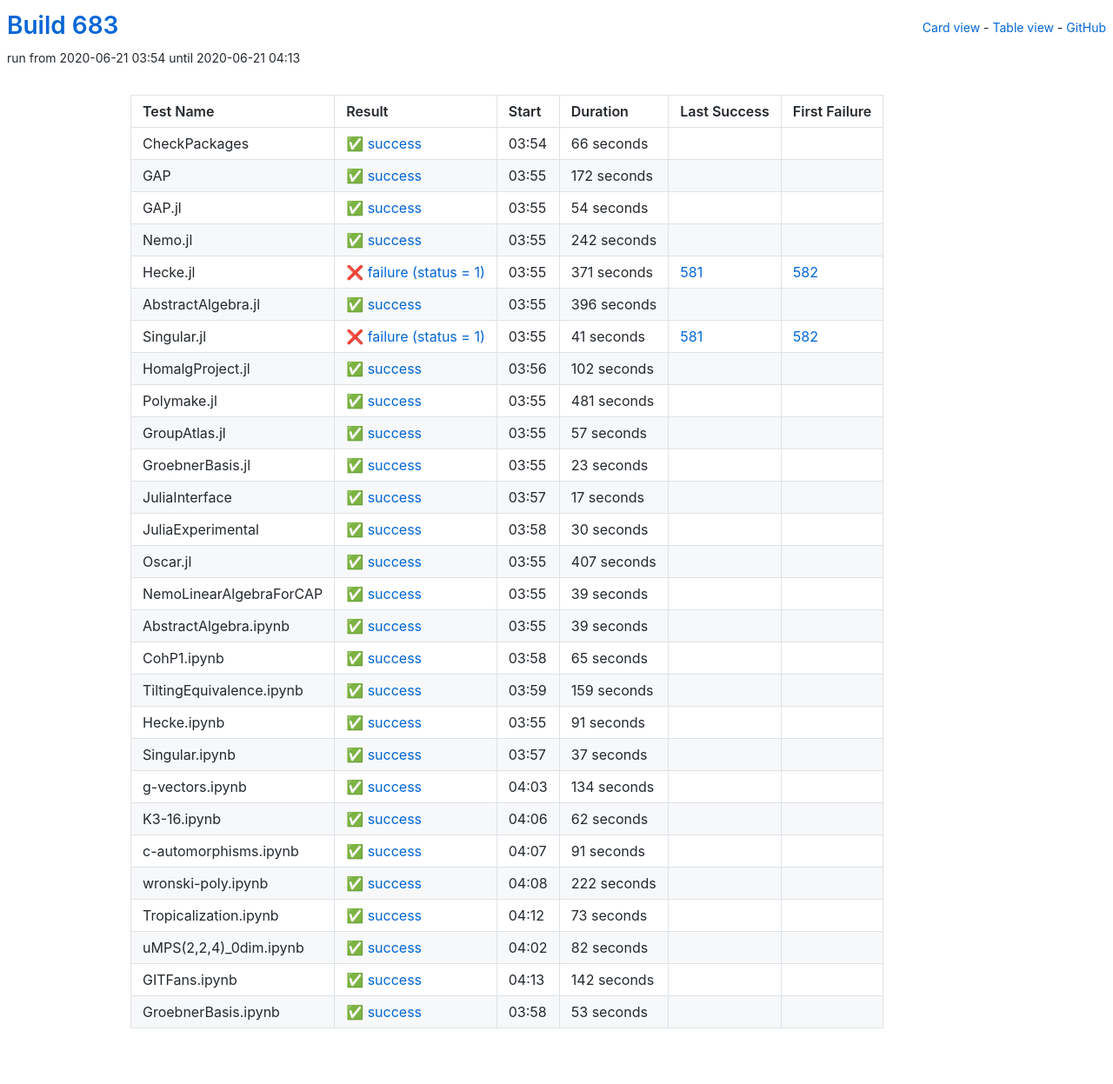
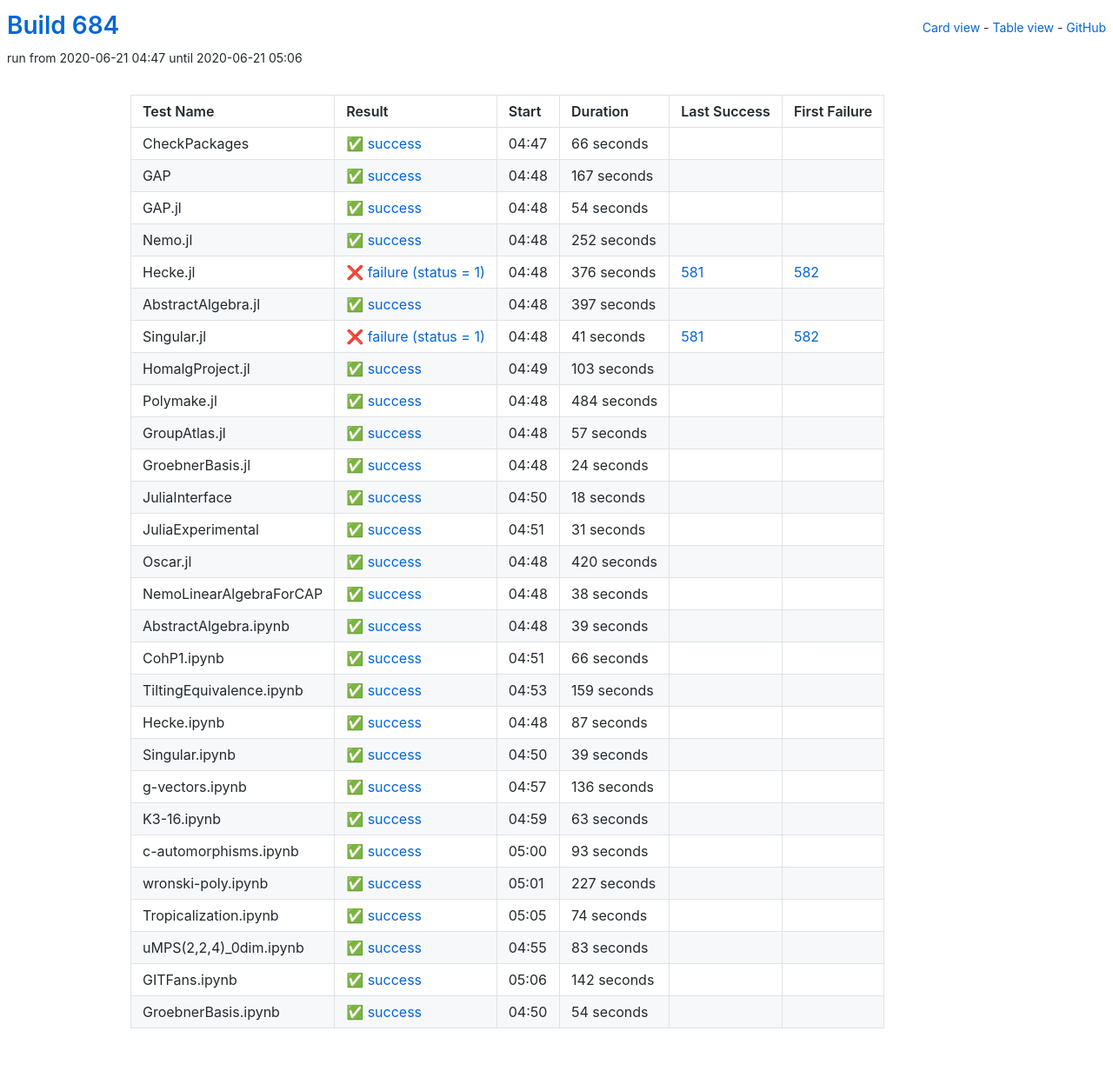
Before and after one commit to oscar-system/oscar-ci-status-1.4, a Jekyll site: the page built from table.html, in a window 1280 px wide. Shown: the whole page at 87% size. Built offline with Jekyll 4.4.1, drawn with Linux system fonts in a browser that asks for light colours.

Commit message:
Build #684

```diff
--- a/_data/ci.yml
+++ b/_data/ci.yml
@@ -1,6 +1,6 @@
 ---
-build: 683
-build_url: https://oscarci.mathematik.uni-kl.de/job/oscar-julia-1.4/683/
+build: 684
+build_url: https://oscarci.mathematik.uni-kl.de/job/oscar-julia-1.4/684/
 job: oscar-julia-1.4
 organization: oscar-system
 repo: oscar-ci-status-1.4
@@ -8,8 +8,8 @@ repourl: https://github.com/oscar-system/oscar-ci-status-1.4
 tests:
 - name: CheckPackages
   id: checkpackages
-  log: https://oscarci.mathematik.uni-kl.de/job/oscar-julia-1.4/683/artifact/logs/build-683/CheckPackages.log
-  start: 2020-06-21 03:54
+  log: https://oscarci.mathematik.uni-kl.de/job/oscar-julia-1.4/684/artifact/logs/build-684/CheckPackages.log
+  start: 2020-06-21 04:47
   success: true
   exitcode: 0
   status: success
@@ -20,20 +20,20 @@ tests:
   first_failure_url:
 - name: GAP
   id: gap
-  log: https://oscarci.mathematik.uni-kl.de/job/oscar-julia-1.4/683/artifact/logs/build-683/GAP.log
-  start: 2020-06-21 03:55
+  log: https://oscarci.mathematik.uni-kl.de/job/oscar-julia-1.4/684/artifact/logs/build-684/GAP.log
+  start: 2020-06-21 04:48
   success: true
   exitcode: 0
   status: success
-  duration: 172
+  duration: 167
   last_success: false
   last_success_url:
   first_failure: false
   first_failure_url:
 - name: GAP.jl
   id: gap-jl
-  log: https://oscarci.mathematik.uni-kl.de/job/oscar-julia-1.4/683/artifact/logs/build-683/GAP.jl.log
-  start: 2020-06-21 03:55
+  log: https://oscarci.mathematik.uni-kl.de/job/oscar-julia-1.4/684/artifact/logs/build-684/GAP.jl.log
+  start: 2020-06-21 04:48
   success: true
   exitcode: 0
   status: success
@@ -44,44 +44,44 @@ tests:
   first_failure_url:
 - name: Nemo.jl
   id: nemo-jl
-  log: https://oscarci.mathematik.uni-kl.de/job/oscar-julia-1.4/683/artifact/logs/build-683/Nemo.jl.log
-  start: 2020-06-21 03:55
+  log: https://oscarci.mathematik.uni-kl.de/job/oscar-julia-1.4/684/artifact/logs/build-684/Nemo.jl.log
+  start: 2020-06-21 04:48
   success: true
   exitcode: 0
   status: success
-  duration: 242
+  duration: 252
   last_success: false
   last_success_url:
   first_failure: false
   first_failure_url:
 - name: Hecke.jl
   id: hecke-jl
-  log: https://oscarci.mathematik.uni-kl.de/job/oscar-julia-1.4/683/artifact/logs/build-683/Hecke.jl.log
-  start: 2020-06-21 03:55
+  log: https://oscarci.mathematik.uni-kl.de/job/oscar-julia-1.4/684/artifact/logs/build-684/Hecke.jl.log
+  start: 2020-06-21 04:48
   success: false
   exitcode: 1
   status: failure
-  duration: 371
+  duration: 376
   last_success: 581
   last_success_url: https://oscarci.mathematik.uni-kl.de/job/oscar-julia-1.4/581/
   first_failure: 582
   first_failure_url: https://oscarci.mathematik.uni-kl.de/job/oscar-julia-1.4/582/
 - name: AbstractAlgebra.jl
   id: abstractalgebra-jl
-  log: https://oscarci.mathematik.uni-kl.de/job/oscar-julia-1.4/683/artifact/logs/build-683/AbstractAlgebra.jl.log
-  start: 2020-06-21 03:55
+  log: https://oscarci.mathematik.uni-kl.de/job/oscar-julia-1.4/684/artifact/logs/build-684/AbstractAlgebra.jl.log
+  start: 2020-06-21 04:48
   success: true
   exitcode: 0
   status: success
-  duration: 396
+  duration: 397
   last_success: false
   last_success_url:
   first_failure: false
   first_failure_url:
 - name: Singular.jl
   id: singular-jl
-  log: https://oscarci.mathematik.uni-kl.de/job/oscar-julia-1.4/683/artifact/logs/build-683/Singular.jl.log
-  start: 2020-06-21 03:55
+  log: https://oscarci.mathematik.uni-kl.de/job/oscar-julia-1.4/684/artifact/logs/build-684/Singular.jl.log
+  start: 2020-06-21 04:48
   success: false
   exitcode: 1
   status: failure
@@ -92,32 +92,32 @@ tests:
   first_failure_url: https://oscarci.mathematik.uni-kl.de/job/oscar-julia-1.4/582/
 - name: HomalgProject.jl
   id: homalgproject-jl
-  log: https://oscarci.mathematik.uni-kl.de/job/oscar-julia-1.4/683/artifact/logs/build-683/HomalgProject.jl.log
-  start: 2020-06-21 03:56
+  log: https://oscarci.mathematik.uni-kl.de/job/oscar-julia-1.4/684/artifact/logs/build-684/HomalgProject.jl.log
+  start: 2020-06-21 04:49
   success: true
   exitcode: 0
   status: success
-  duration: 102
+  duration: 103
   last_success: false
   last_success_url:
   first_failure: false
   first_failure_url:
 - name: Polymake.jl
   id: polymake-jl
-  log: https://oscarci.mathematik.uni-kl.de/job/oscar-julia-1.4/683/artifact/logs/build-683/Polymake.jl.log
-  start: 2020-06-21 03:55
+  log: https://oscarci.mathematik.uni-kl.de/job/oscar-julia-1.4/684/artifact/logs/build-684/Polymake.jl.log
+  start: 2020-06-21 04:48
   success: true
   exitcode: 0
   status: success
-  duration: 481
+  duration: 484
   last_success: false
   last_success_url:
   first_failure: false
   first_failure_url:
 - name: GroupAtlas.jl
   id: groupatlas-jl
-  log: https://oscarci.mathematik.uni-kl.de/job/oscar-julia-1.4/683/artifact/logs/build-683/GroupAtlas.jl.log
-  start: 2020-06-21 03:55
+  log: https://oscarci.mathematik.uni-kl.de/job/oscar-julia-1.4/684/artifact/logs/build-684/GroupAtlas.jl.log
+  start: 2020-06-21 04:48
   success: true
   exitcode: 0
   status: success
@@ -128,68 +128,68 @@ tests:
   first_failure_url:
 - name: GroebnerBasis.jl
   id: groebnerbasis-jl
-  log: https://oscarci.mathematik.uni-kl.de/job/oscar-julia-1.4/683/artifact/logs/build-683/GroebnerBasis.jl.log
-  start: 2020-06-21 03:55
+  log: https://oscarci.mathematik.uni-kl.de/job/oscar-julia-1.4/684/artifact/logs/build-684/GroebnerBasis.jl.log
+  start: 2020-06-21 04:48
   success: true
   exitcode: 0
   status: success
-  duration: 23
+  duration: 24
   last_success: false
   last_success_url:
   first_failure: false
   first_failure_url:
 - name: JuliaInterface
   id: juliainterface
-  log: https://oscarci.mathematik.uni-kl.de/job/oscar-julia-1.4/683/artifact/logs/build-683/JuliaInterface.log
-  start: 2020-06-21 03:57
+  log: https://oscarci.mathematik.uni-kl.de/job/oscar-julia-1.4/684/artifact/logs/build-684/JuliaInterface.log
+  start: 2020-06-21 04:50
   success: true
   exitcode: 0
   status: success
-  duration: 17
+  duration: 18
   last_success: false
   last_success_url:
   first_failure: false
   first_failure_url:
 - name: JuliaExperimental
   id: juliaexperimental
-  log: https://oscarci.mathematik.uni-kl.de/job/oscar-julia-1.4/683/artifact/logs/build-683/JuliaExperimental.log
-  start: 2020-06-21 03:58
+  log: https://oscarci.mathematik.uni-kl.de/job/oscar-julia-1.4/684/artifact/logs/build-684/JuliaExperimental.log
+  start: 2020-06-21 04:51
   success: true
   exitcode: 0
   status: success
-  duration: 30
+  duration: 31
   last_success: false
   last_success_url:
   first_failure: false
   first_failure_url:
 - name: Oscar.jl
   id: oscar-jl
-  log: https://oscarci.mathematik.uni-kl.de/job/oscar-julia-1.4/683/artifact/logs/build-683/Oscar.jl.log
-  start: 2020-06-21 03:55
+  log: https://oscarci.mathematik.uni-kl.de/job/oscar-julia-1.4/684/artifact/logs/build-684/Oscar.jl.log
+  start: 2020-06-21 04:48
   success: true
   exitcode: 0
   status: success
-  duration: 407
+  duration: 420
   last_success: false
   last_success_url:
   first_failure: false
   first_failure_url:
 - name: NemoLinearAlgebraForCAP
   id: nemolinearalgebraforcap
-  log: https://oscarci.mathematik.uni-kl.de/job/oscar-julia-1.4/683/artifact/logs/build-683/NemoLinearAlgebraForCAP.log
-  start: 2020-06-21 03:55
+  log: https://oscarci.mathematik.uni-kl.de/job/oscar-julia-1.4/684/artifact/logs/build-684/NemoLinearAlgebraForCAP.log
+  start: 2020-06-21 04:48
   success: true
   exitcode: 0
   status: success
-  duration: 39
+  duration: 38
   last_success: false
   last_success_url:
   first_failure: false
   first_failure_url:
 - name: AbstractAlgebra.ipynb
   id: abstractalgebra-ipynb
-  log: https://oscarci.mathematik.uni-kl.de/job/oscar-julia-1.4/683/artifact/logs/build-683/AbstractAlgebra.ipynb.log
-  start: 2020-06-21 03:55
+  log: https://oscarci.mathematik.uni-kl.de/job/oscar-julia-1.4/684/artifact/logs/build-684/AbstractAlgebra.ipynb.log
+  start: 2020-06-21 04:48
   success: true
   exitcode: 0
   status: success
@@ -200,20 +200,20 @@ tests:
   first_failure_url:
 - name: CohP1.ipynb
   id: cohp1-ipynb
-  log: https://oscarci.mathematik.uni-kl.de/job/oscar-julia-1.4/683/artifact/logs/build-683/CohP1.ipynb.log
-  start: 2020-06-21 03:58
+  log: https://oscarci.mathematik.uni-kl.de/job/oscar-julia-1.4/684/artifact/logs/build-684/CohP1.ipynb.log
+  start: 2020-06-21 04:51
   success: true
   exitcode: 0
   status: success
-  duration: 65
+  duration: 66
   last_success: false
   last_success_url:
   first_failure: false
   first_failure_url:
 - name: TiltingEquivalence.ipynb
   id: tiltingequivalence-ipynb
-  log: https://oscarci.mathematik.uni-kl.de/job/oscar-julia-1.4/683/artifact/logs/build-683/TiltingEquivalence.ipynb.log
-  start: 2020-06-21 03:59
+  log: https://oscarci.mathematik.uni-kl.de/job/oscar-julia-1.4/684/artifact/logs/build-684/TiltingEquivalence.ipynb.log
+  start: 2020-06-21 04:53
   success: true
   exitcode: 0
   status: success
@@ -224,104 +224,104 @@ tests:
   first_failure_url:
 - name: Hecke.ipynb
   id: hecke-ipynb
-  log: https://oscarci.mathematik.uni-kl.de/job/oscar-julia-1.4/683/artifact/logs/build-683/Hecke.ipynb.log
-  start: 2020-06-21 03:55
+  log: https://oscarci.mathematik.uni-kl.de/job/oscar-julia-1.4/684/artifact/logs/build-684/Hecke.ipynb.log
+  start: 2020-06-21 04:48
   success: true
   exitcode: 0
   status: success
-  duration: 91
+  duration: 87
   last_success: false
   last_success_url:
   first_failure: false
   first_failure_url:
 - name: Singular.ipynb
   id: singular-ipynb
-  log: https://oscarci.mathematik.uni-kl.de/job/oscar-julia-1.4/683/artifact/logs/build-683/Singular.ipynb.log
-  start: 2020-06-21 03:57
+  log: https://oscarci.mathematik.uni-kl.de/job/oscar-julia-1.4/684/artifact/logs/build-684/Singular.ipynb.log
+  start: 2020-06-21 04:50
   success: true
   exitcode: 0
   status: success
-  duration: 37
+  duration: 39
   last_success: false
   last_success_url:
   first_failure: false
   first_failure_url:
 - name: g-vectors.ipynb
   id: g-vectors-ipynb
-  log: https://oscarci.mathematik.uni-kl.de/job/oscar-julia-1.4/683/artifact/logs/build-683/g-vectors.ipynb.log
-  start: 2020-06-21 04:03
+  log: https://oscarci.mathematik.uni-kl.de/job/oscar-julia-1.4/684/artifact/logs/build-684/g-vectors.ipynb.log
+  start: 2020-06-21 04:57
   success: true
   exitcode: 0
   status: success
-  duration: 134
+  duration: 136
   last_success: false
   last_success_url:
   first_failure: false
   first_failure_url:
 - name: K3-16.ipynb
   id: k3-16-ipynb
-  log: https://oscarci.mathematik.uni-kl.de/job/oscar-julia-1.4/683/artifact/logs/build-683/K3-16.ipynb.log
-  start: 2020-06-21 04:06
+  log: https://oscarci.mathematik.uni-kl.de/job/oscar-julia-1.4/684/artifact/logs/build-684/K3-16.ipynb.log
+  start: 2020-06-21 04:59
   success: true
   exitcode: 0
   status: success
-  duration: 62
+  duration: 63
   last_success: false
   last_success_url:
   first_failure: false
   first_failure_url:
 - name: c-automorphisms.ipynb
   id: c-automorphisms-ipynb
-  log: https://oscarci.mathematik.uni-kl.de/job/oscar-julia-1.4/683/artifact/logs/build-683/c-automorphisms.ipynb.log
-  start: 2020-06-21 04:07
+  log: https://oscarci.mathematik.uni-kl.de/job/oscar-julia-1.4/684/artifact/logs/build-684/c-automorphisms.ipynb.log
+  start: 2020-06-21 05:00
   success: true
   exitcode: 0
   status: success
-  duration: 91
+  duration: 93
   last_success: false
   last_success_url:
   first_failure: false
   first_failure_url:
 - name: wronski-poly.ipynb
   id: wronski-poly-ipynb
-  log: https://oscarci.mathematik.uni-kl.de/job/oscar-julia-1.4/683/artifact/logs/build-683/wronski-poly.ipynb.log
-  start: 2020-06-21 04:08
+  log: https://oscarci.mathematik.uni-kl.de/job/oscar-julia-1.4/684/artifact/logs/build-684/wronski-poly.ipynb.log
+  start: 2020-06-21 05:01
   success: true
   exitcode: 0
   status: success
-  duration: 222
+  duration: 227
   last_success: false
   last_success_url:
   first_failure: false
   first_failure_url:
 - name: Tropicalization.ipynb
   id: tropicalization-ipynb
-  log: https://oscarci.mathematik.uni-kl.de/job/oscar-julia-1.4/683/artifact/logs/build-683/Tropicalization.ipynb.log
-  start: 2020-06-21 04:12
+  log: https://oscarci.mathematik.uni-kl.de/job/oscar-julia-1.4/684/artifact/logs/build-684/Tropicalization.ipynb.log
+  start: 2020-06-21 05:05
   success: true
   exitcode: 0
   status: success
-  duration: 73
+  duration: 74
   last_success: false
   last_success_url:
   first_failure: false
   first_failure_url:
 - name: uMPS(2,2,4)_0dim.ipynb
   id: umps-2-2-4-0dim-ipynb
-  log: https://oscarci.mathematik.uni-kl.de/job/oscar-julia-1.4/683/artifact/logs/build-683/uMPS-2-2-4-_0dim.ipynb.log
-  start: 2020-06-21 04:02
+  log: https://oscarci.mathematik.uni-kl.de/job/oscar-julia-1.4/684/artifact/logs/build-684/uMPS-2-2-4-_0dim.ipynb.log
+  start: 2020-06-21 04:55
   success: true
   exitcode: 0
   status: success
-  duration: 82
+  duration: 83
   last_success: false
   last_success_url:
   first_failure: false
   first_failure_url:
 - name: GITFans.ipynb
   id: gitfans-ipynb
-  log: https://oscarci.mathematik.uni-kl.de/job/oscar-julia-1.4/683/artifact/logs/build-683/GITFans.ipynb.log
-  start: 2020-06-21 04:13
+  log: https://oscarci.mathematik.uni-kl.de/job/oscar-julia-1.4/684/artifact/logs/build-684/GITFans.ipynb.log
+  start: 2020-06-21 05:06
   success: true
   exitcode: 0
   status: success
@@ -332,12 +332,12 @@ tests:
   first_failure_url:
 - name: GroebnerBasis.ipynb
   id: groebnerbasis-ipynb
-  log: https://oscarci.mathematik.uni-kl.de/job/oscar-julia-1.4/683/artifact/logs/build-683/GroebnerBasis.ipynb.log
-  start: 2020-06-21 03:58
+  log: https://oscarci.mathematik.uni-kl.de/job/oscar-julia-1.4/684/artifact/logs/build-684/GroebnerBasis.ipynb.log
+  start: 2020-06-21 04:50
   success: true
   exitcode: 0
   status: success
-  duration: 53
+  duration: 54
   last_success: false
   last_success_url:
   first_failure: false
```
Also changed, not shown: README.md.
